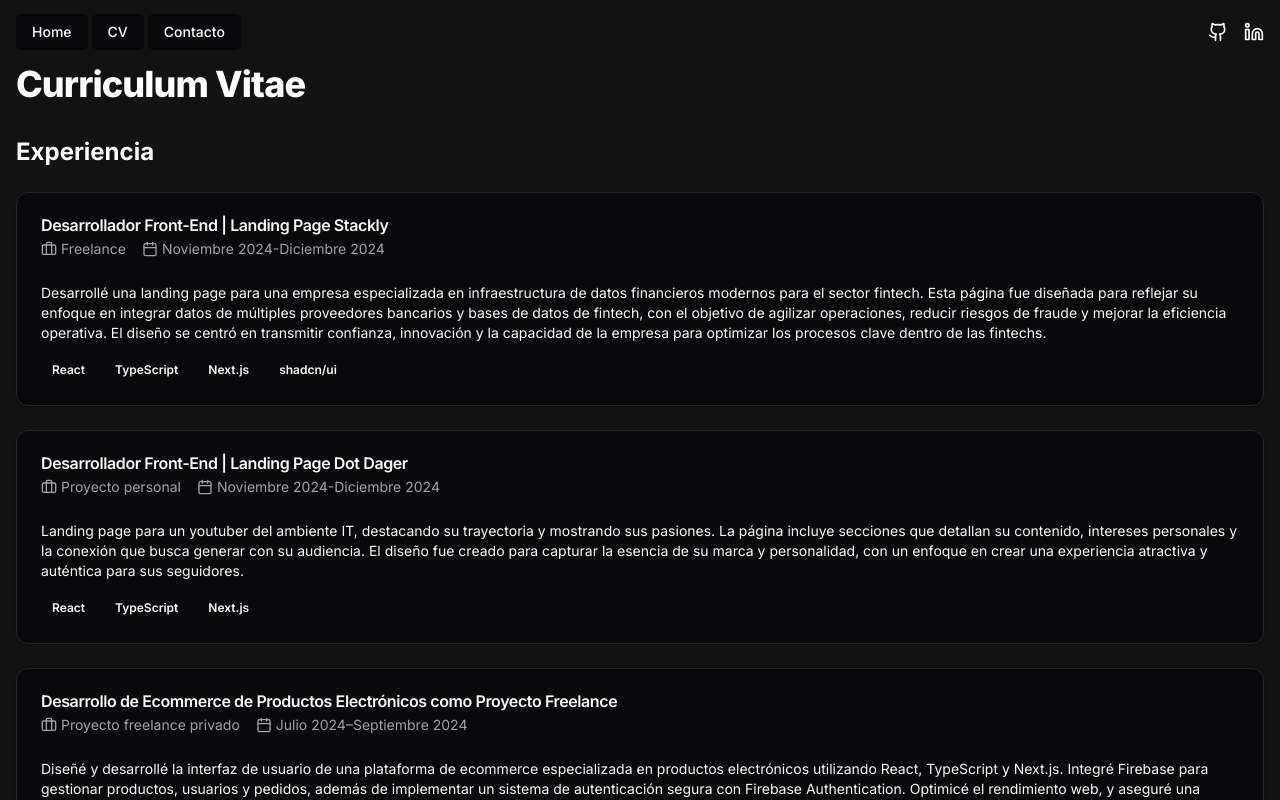
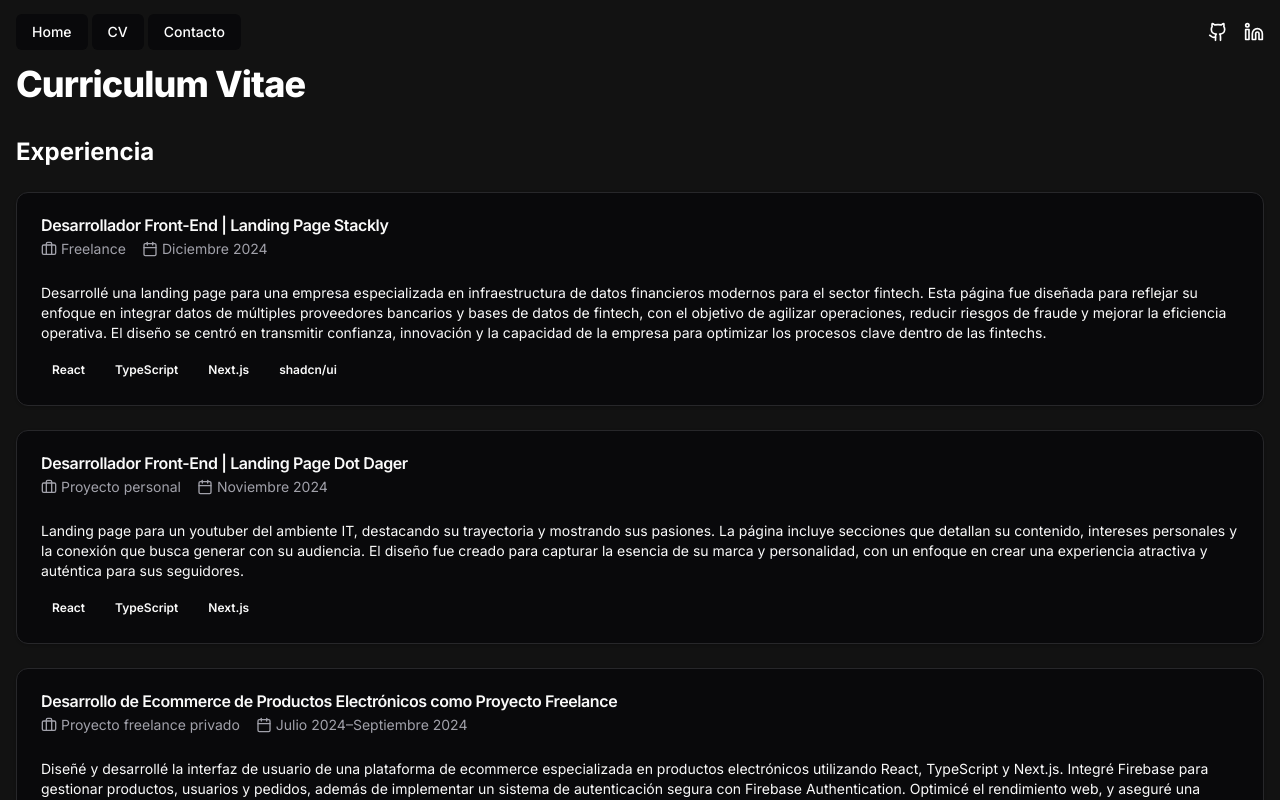
Before and after one commit to gonzalo-cordoba/portfolio-developer-front-end, a Next.js app: page /cv in a window 1280 px wide. Shown: the top 800 px of the page. Built offline with nearby package versions, Linux system fonts and the light colour scheme.

Commit message:
Actualice períodos de experiencia en ExperienceComponent.tsx

```diff
--- a/src/app/components/cv/ExperienceComponent.tsx
+++ b/src/app/components/cv/ExperienceComponent.tsx
@@ -17,7 +17,7 @@ const experiences = [
   {
     title: "Desarrollador Front-End | Landing Page Stackly",
     type: "Freelance",
-    period: "Noviembre 2024-Diciembre 2024",
+    period: "Diciembre 2024",
     description:
       "Desarrollé una landing page para una empresa especializada en infraestructura de datos financieros modernos para el sector fintech. Esta página fue diseñada para reflejar su enfoque en integrar datos de múltiples proveedores bancarios y bases de datos de fintech, con el objetivo de agilizar operaciones, reducir riesgos de fraude y mejorar la eficiencia operativa. El diseño se centró en transmitir confianza, innovación y la capacidad de la empresa para optimizar los procesos clave dentro de las fintechs.",
     technologies: ["React", "TypeScript", "Next.js", "shadcn/ui"],
@@ -25,7 +25,7 @@ const experiences = [
   {
     title: "Desarrollador Front-End | Landing Page Dot Dager",
     type: "Proyecto personal",
-    period: "Noviembre 2024-Diciembre 2024",
+    period: "Noviembre 2024",
     description:
       "Landing page para un youtuber del ambiente IT, destacando su trayectoria y mostrando sus pasiones. La página incluye secciones que detallan su contenido, intereses personales y la conexión que busca generar con su audiencia. El diseño fue creado para capturar la esencia de su marca y personalidad, con un enfoque en crear una experiencia atractiva y auténtica para sus seguidores.",
     technologies: ["React", "TypeScript", "Next.js"],
```
